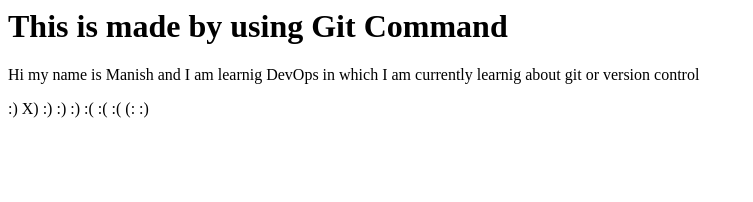
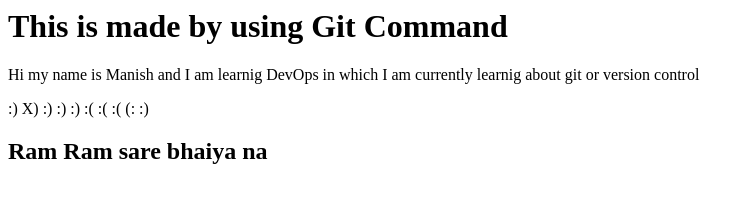
Before and after one commit to Manish85880/learning-devops, a plain HTML site: page index.html in a window 1280 px wide. Shown: the whole page, without its empty margins (0-753 px from the left). Drawn offline with Linux system fonts and the light colour scheme.

Commit message:
Add paragraph

```diff
--- a/index.html
+++ b/index.html
@@ -6,6 +6,8 @@
 about git or version control </p>
 <p> :) X) :) :) :) :( :( :( (: :)
 </p>
+<h2> Ram Ram sare bhaiya na </h2>
+
 
 <body>
 
```
